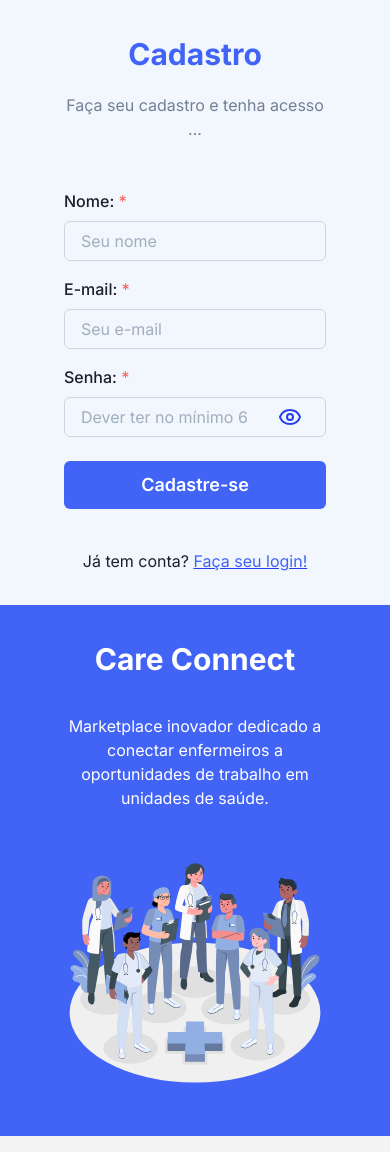
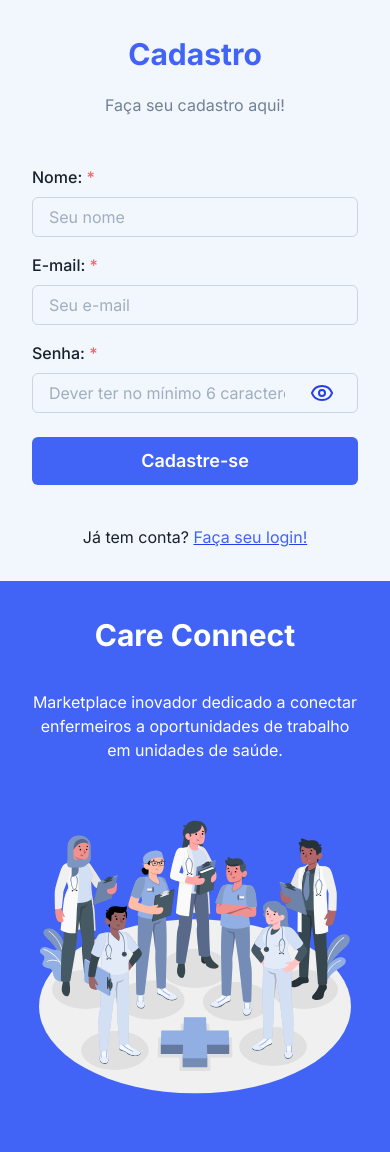
Before and after one commit to paulacynthia/care-connect, a Next.js app: page /signup in a window 390 px wide. Built offline with nearby package versions, Linux system fonts and the light colour scheme; no server answers.

Commit message:
:iphone: auth responsiveness

```diff
--- a/src/app/(auth)/layout.tsx
+++ b/src/app/(auth)/layout.tsx
@@ -19,8 +19,8 @@ export default function AuthLayout({ children }: AuthLayoutProps) {
           alignItems="center"
           justifyContent="center"
           flexDirection="column"
-          padding={["2rem 4rem 2rem 4rem"]}
           gap="2rem"
+          padding="2rem"
         >
           {children}
         </Flex>
@@ -33,7 +33,7 @@ export default function AuthLayout({ children }: AuthLayoutProps) {
           alignItems="center"
           justifyContent="center"
           flexDirection="column"
-          padding={["2rem 4rem 2rem 4rem"]}
+          padding="2rem"
           gap="2rem"
         >
           <Flex maxWidth="300px">
--- a/src/app/(auth)/signin/page.tsx
+++ b/src/app/(auth)/signin/page.tsx
@@ -12,7 +12,7 @@ export default function SignIn() {
           fontSize="3xl"
           fontWeight="bold"
           color="blueX.500"
-          textAlign={["center", "start"]}
+          textAlign="center"
         >
           Login
         </Text>
--- a/src/app/(auth)/signup/page.tsx
+++ b/src/app/(auth)/signup/page.tsx
@@ -10,13 +10,13 @@ export default function SignUp() {
           fontSize="3xl"
           fontWeight="bold"
           color="blueX.500"
-          textAlign={["center", "start"]}
+          textAlign="center"
         >
           Cadastro
         </Text>
 
         <Text fontSize="md" color="gray.500" textAlign={"center"}>
-          Faça seu cadastro e tenha acesso ...
+          Faça seu cadastro aqui!
         </Text>
       </Flex>
 
```
